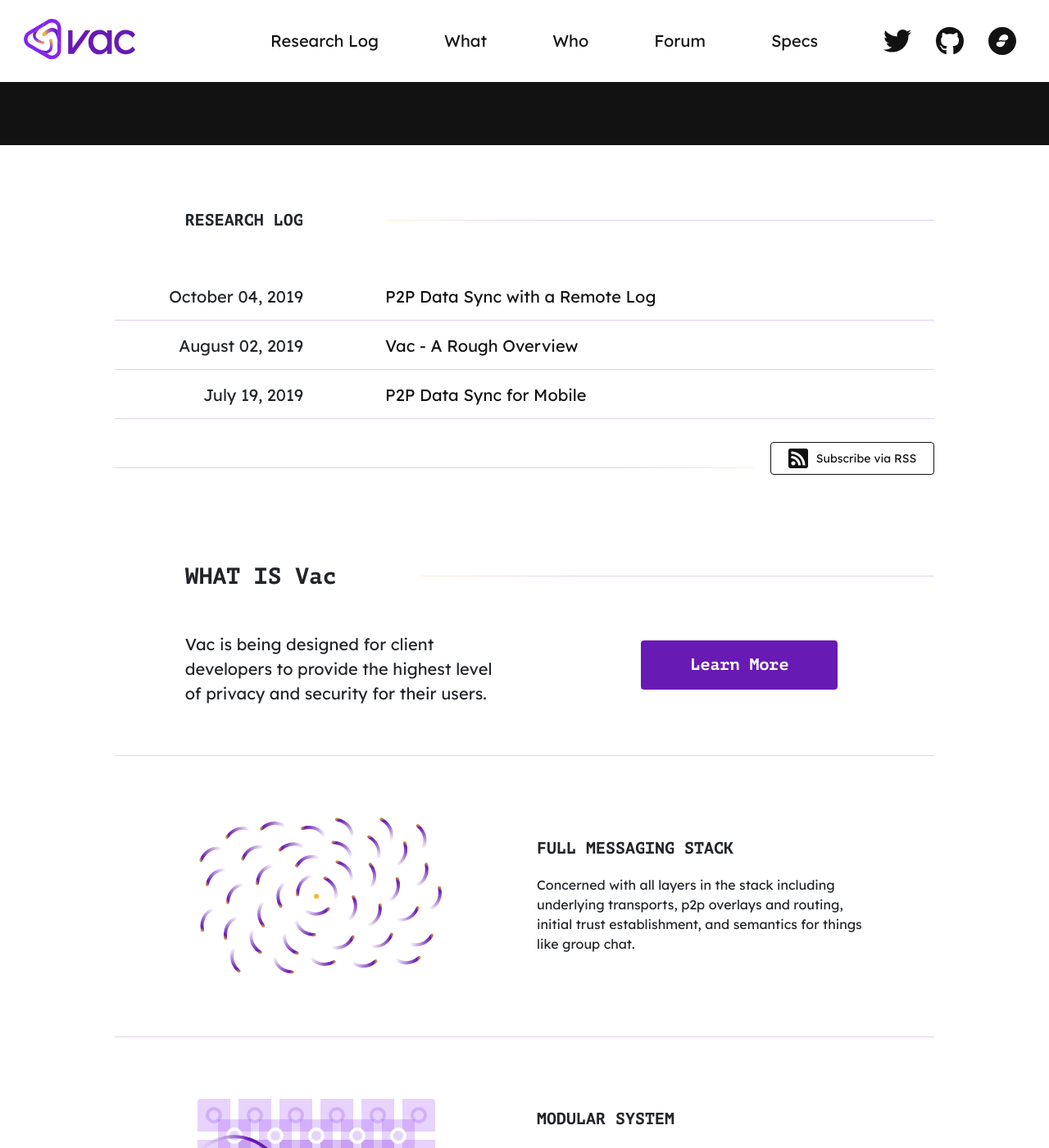
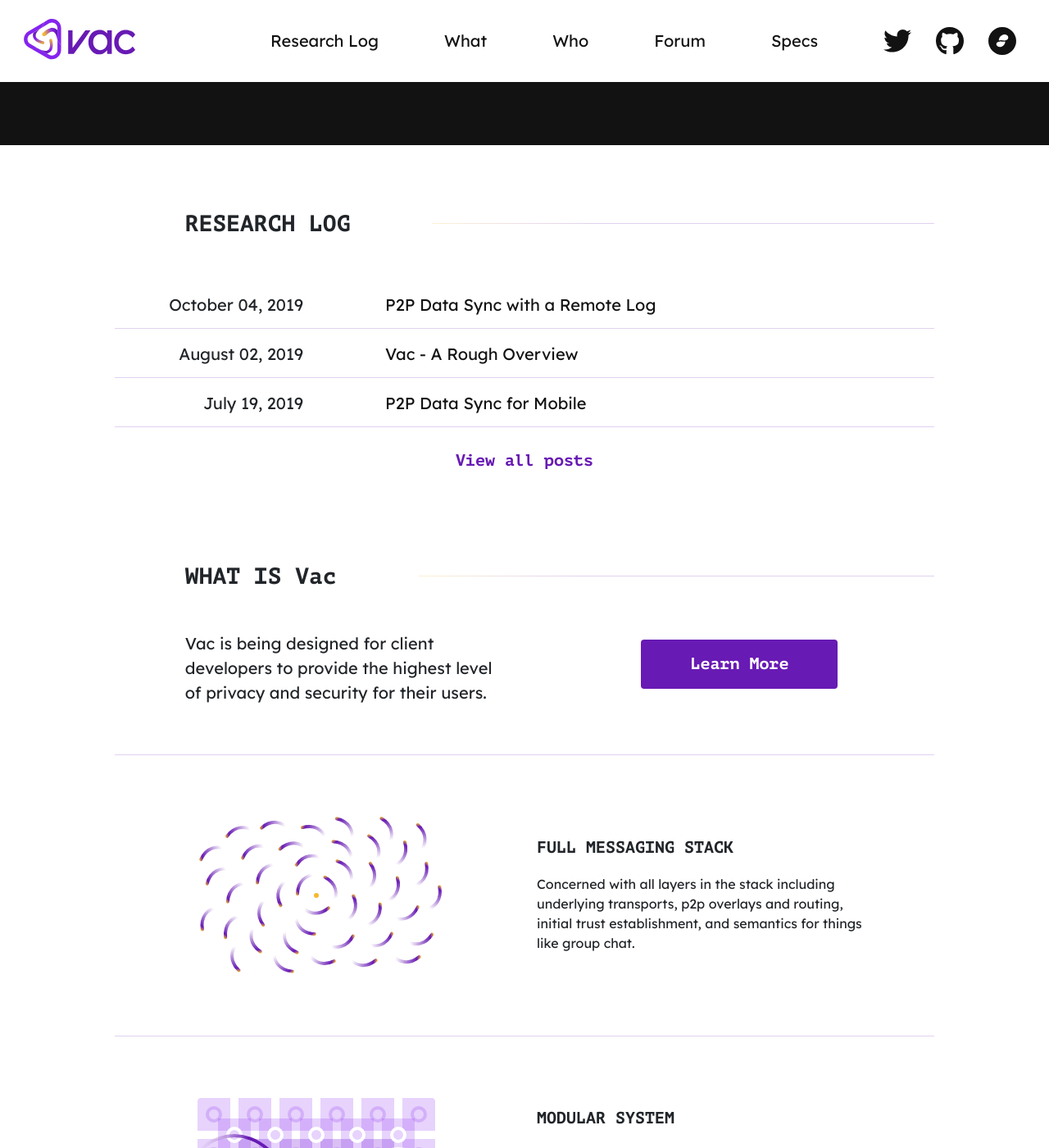
Before and after one commit to NistorCristian/vac, a Jekyll site: the page built from index.markdown, in a window 1280 px wide and 1400 px high, scrolled down 601 px. Shown: the whole window at 82% size. Built offline with Jekyll 4.4.1, drawn with Linux system fonts in a browser that asks for light colours; comment, search, counter and statistics services are not loaded.

Commit message:
Add research log
Signed-off-by: Nistor Cristian <contact@nistorcristian.com>

```diff
--- a/_includes/header.html
+++ b/_includes/header.html
@@ -9,7 +9,7 @@
                     <a href="#" class="mobile-trigger"></a>
                     <div class="header-lists">
                         <ul class="menu">
-                            <li><a href="{{site.url}}{{ site.baseurl }}/#research-log">Research Log</a></li>
+                            <li><a href="{{site.url}}{{ site.baseurl }}/research-log/">Research Log</a></li>
                             <li><a href="{{site.url}}{{ site.baseurl }}/#what">What</a></li>
                             <li><a href="{{site.url}}{{ site.baseurl }}/#who">Who</a></li>
                             <li><a href="https://forum.vac.dev/" target="_blank">Forum</a></li>
--- a/_layouts/home.html
+++ b/_layouts/home.html
@@ -20,15 +20,6 @@
             </div>
         </div>
     </div>
-    <!-- <div class="container text-center why-vac" id="why">
-        <div class="row">
-            <div class="col-lg-9 col-md-12 ml-auto mr-auto">
-                <h2 class="section-title bar-center"><b>WHY Vac</b></h2>
-                <p>Privacy is a fundamental human right. The ability to message without fear of censorship or prosecution must be maintained. The ability to conduct transactions with whom you want, and only whom you want is a requirement for free communication. This is why we build vacp2p</p>
-                <hr>
-            </div>
-        </div>
-    </div> -->
 </section>
 
 <section class="log" id="research-log">
@@ -41,11 +32,13 @@
         <div class="row">
             <div class="col-md-12">
                 <ul>
-                    {% for post in site.posts %}
+                    {% for post in site.posts limit:5 %}
                         <li><time>{{ post.date | date: '%B %d, %Y' }}</time><time class="short">{{ post.date | date: '%d.%m.%Y' }}</time><a href="{{ site.baseurl }}{{ post.url }}">{{ post.title }}</a></li>
                     {% endfor %}
-                    <li><a href="{{ "/feed.xml" | relative_url }}" target="_blank" class="btn"><svg width="24" height="24" viewBox="0 0 24 24" fill="none" xmlns="http://www.w3.org/2000/svg"> <path d="M21.4286 0H2.57143C1.15125 0 0 1.15125 0 2.57143V21.4286C0 22.8488 1.15125 24 2.57143 24H21.4286C22.8488 24 24 22.8488 24 21.4286V2.57143C24 1.15125 22.8488 0 21.4286 0ZM6 20.5714C4.57982 20.5714 3.42857 19.4202 3.42857 18C3.42857 16.5798 4.57982 15.4286 6 15.4286C7.42018 15.4286 8.57143 16.5798 8.57143 18C8.57143 19.4202 7.42018 20.5714 6 20.5714ZM14.4393 20.5714H12.5999C12.2779 20.5714 12.0079 20.3231 11.9869 20.0018C11.7076 15.7134 8.27748 12.2918 3.9982 12.013C3.67693 11.9921 3.42857 11.7221 3.42857 11.4001V9.56073C3.42857 9.21064 3.7215 8.92982 4.07111 8.94868C9.99321 9.26871 14.7317 14.0131 15.0513 19.9289C15.0702 20.2785 14.7894 20.5714 14.4393 20.5714ZM19.9586 20.5714H18.1193C17.7892 20.5714 17.5206 20.3099 17.5071 19.9801C17.2072 12.6657 11.3354 6.79291 4.01995 6.49296C3.69011 6.47941 3.42857 6.2108 3.42857 5.88075V4.04143C3.42857 3.69568 3.71454 3.41657 4.06002 3.429C13.0509 3.75177 20.2498 10.9928 20.571 19.94C20.5834 20.2855 20.3043 20.5714 19.9586 20.5714Z" fill="#121212"/> </svg>Subscribe via RSS</a></li>
                 </ul>
+                <div class="btn-holder d-flex justify-content-center">
+                    <a href="{{site.url}}{{ site.baseurl }}/research-log/" class="btn btn-border">View all posts</a>
+                </div>
             </div>
         </div>
     </div>
@@ -64,7 +57,7 @@
             </div>
             <div class="col-lg-4 col-md-6 ml-auto mr-auto">
                 <div class="btn-holder">
-                    <a href="/vac-overview" class="btn btn-purple">Learn More</a>
+                    <a href="{{site.url}}{{ site.baseurl }}/vac-overview/" class="btn btn-purple">Learn More</a>
                 </div>
             </div>
         </div>
--- a/assets/css/main.scss
+++ b/assets/css/main.scss
@@ -436,12 +436,27 @@
     }
 }
 
+.subscribe-btn{
+    border: 1px solid $dark-grey;
+    color: $dark-grey;
+    font-size: 0.875rem;
+    width: 200px;
+    height: 40px;
+    font-family: 'Lexend Deca', sans-serif;
+    font-weight: normal;
+    margin-top: 12px;
+    background: #fff;
+    &:hover{
+        color: $purple;
+        border: 1px solid $purple;
+    }
+    svg{
+        margin: 0 10px 0 0;
+    }
+}
+
 .log{
     margin: 80px 0 100px;
-    h3{
-        font-size: 1.25rem;
-        margin-bottom: 35px;
-    }
     ul{
         display: block;
         padding: 0;
@@ -459,40 +474,6 @@
             }
             .short{
                 display: none;
-            }
-            &:last-child{
-                border: none;
-                .btn{
-                    border: 1px solid $dark-grey;
-                    color: $dark-grey;
-                    font-size: 0.875rem;
-                    width: 200px;
-                    height: 40px;
-                    font-family: 'Lexend Deca', sans-serif;
-                    font-weight: normal;
-                    margin-left: auto;
-                    margin-top: 12px;
-                    background: #fff;
-                    &:hover{
-                        color: $purple;
-                        border: 1px solid $purple;
-                    }
-                    &:before{
-                        content: '';
-                        background: $purple;
-                        background: linear-gradient(90deg, $yellow 0%, $purple 20%);
-                        width: 78%;
-                        position: absolute;
-                        opacity: .2;
-                        height: 1px;
-                        left: 0;
-                        bottom: 0;
-                        transform: rotate(180deg);
-                    }
-                    svg{
-                        margin: 0 10px 0 0;
-                    }
-                }
             }
         }
     }
--- /dev/null
+++ b/research-log.markdown
@@ -0,0 +1,3 @@
+---
+layout: research-log
+---
```
Also changed, not shown: _layouts/research-log.html (added, +22 -0 lines).
